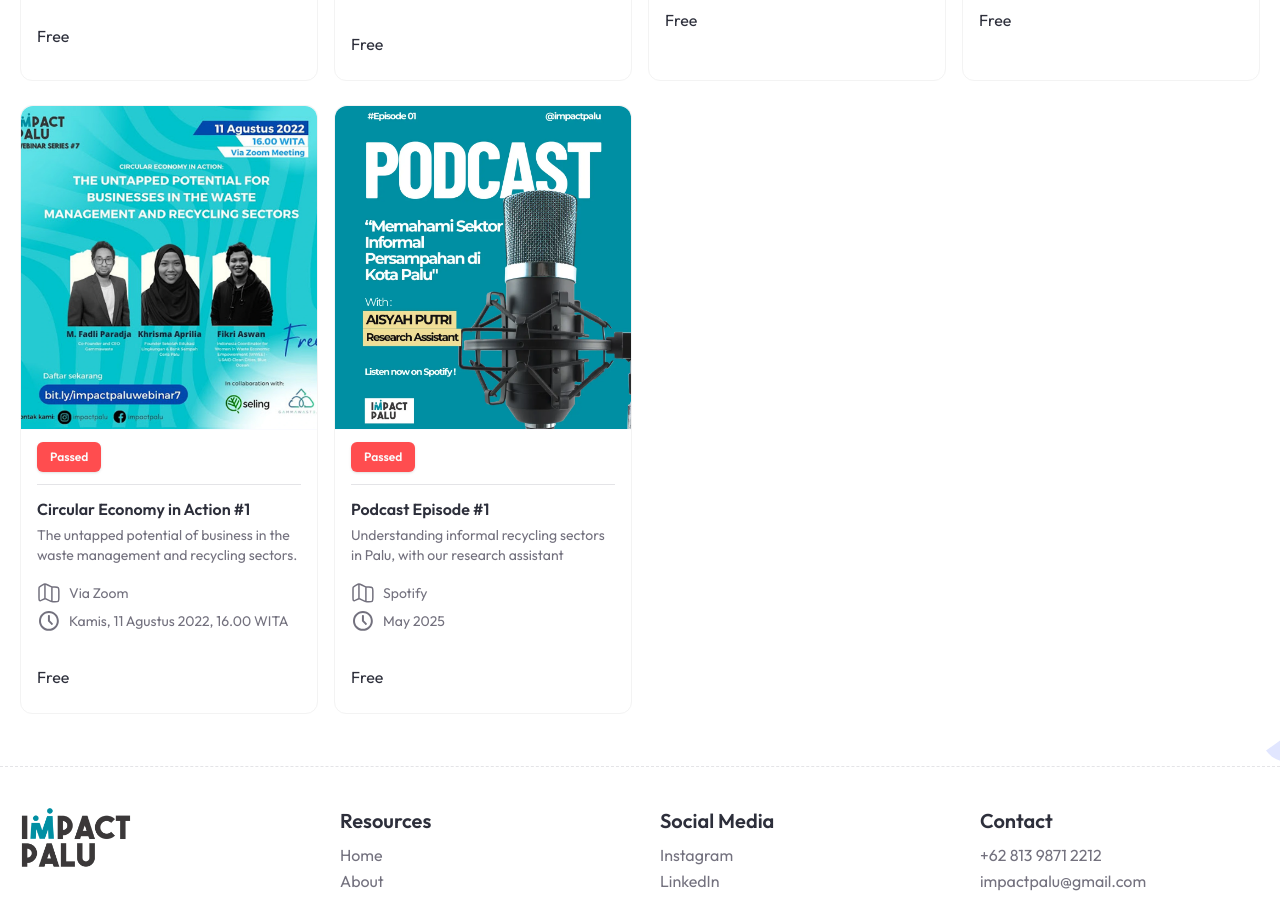
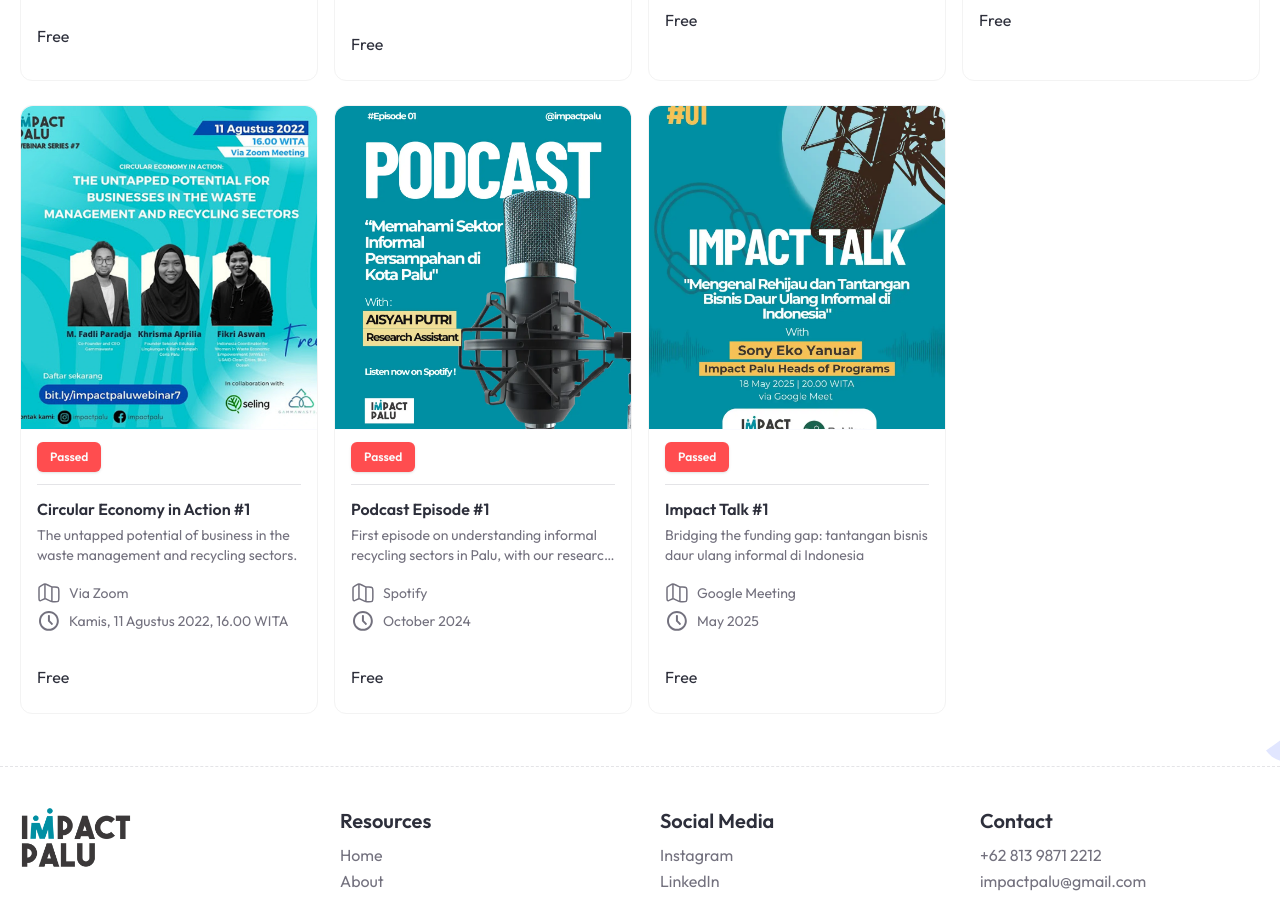
Before and after one commit to vickyadrii/impact-palu, a Next.js app: page /events-opportunities in a window 1280 px wide. Shown: the part 856-1755 px from the top of the page. Built offline with nearby package versions, Linux system fonts and the light colour scheme.

Commit message:
adding events impact talk

```diff
--- a/src/features/events-opportunities/constants.ts
+++ b/src/features/events-opportunities/constants.ts
@@ -62,8 +62,19 @@
     thumbnail_url: "/assets/images/events/event6.webp",
     status: "passed",
     title: "Podcast Episode #1",
-    description: "Understanding informal recycling sectors in Palu, with our research assistant",
+    description: "First episode on understanding informal recycling sectors in Palu, with our research assistant",
     location: "Spotify",
+    date: "October 2024",
+    price: 0,
+    link_registration: "https://google.com",
+  },
+  {
+    id: 7,
+    thumbnail_url: "/assets/images/events/event7.webp",
+    status: "passed",
+    title: "Impact Talk #1",
+    description: "Bridging the funding gap: tantangan bisnis daur ulang informal di Indonesia",
+    location: "Google Meeting",
     date: "May 2025",
     price: 0,
     link_registration: "https://google.com",
```
Also changed, not shown: public/assets/images/events/event7.webp (added).
